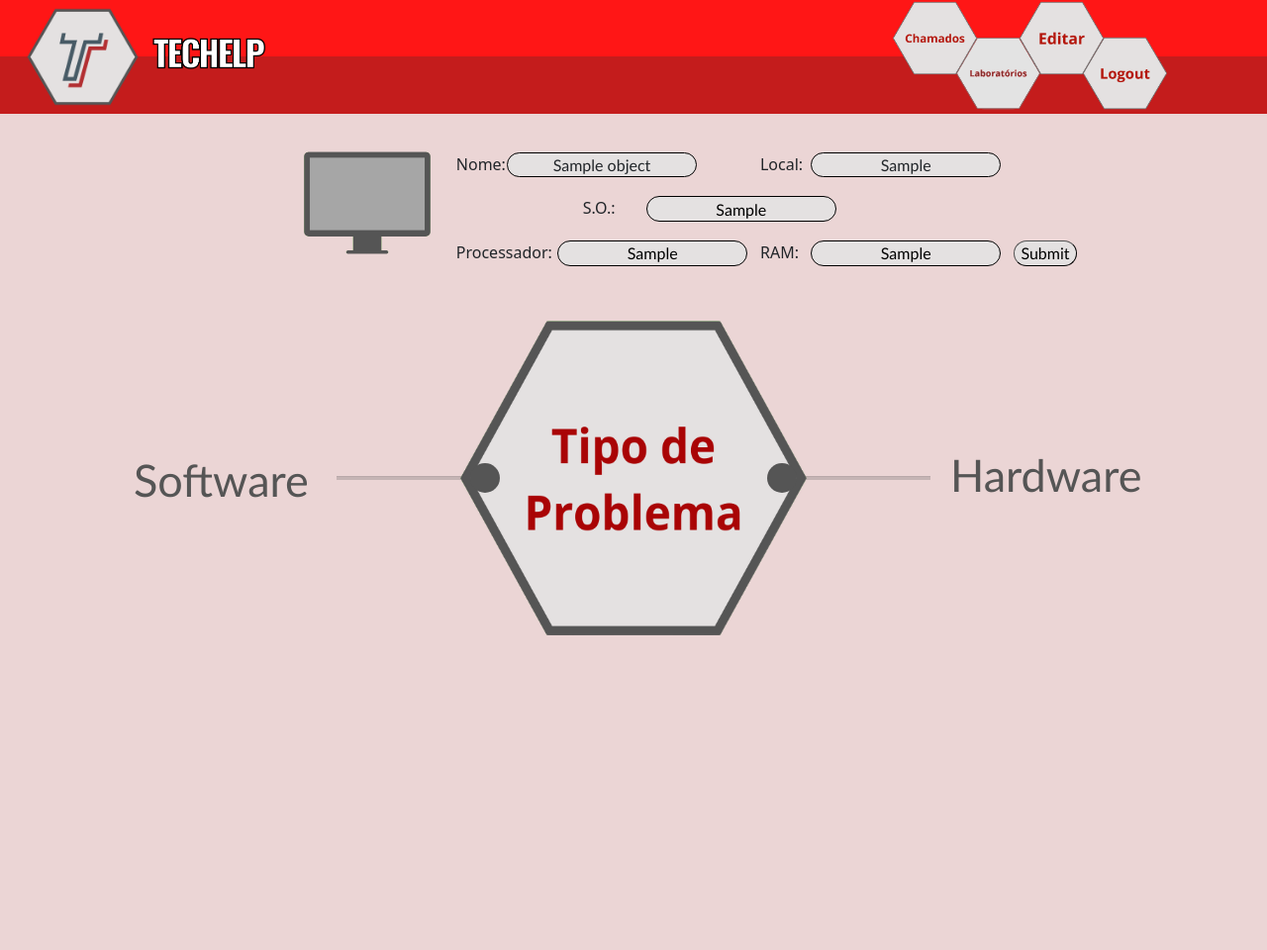
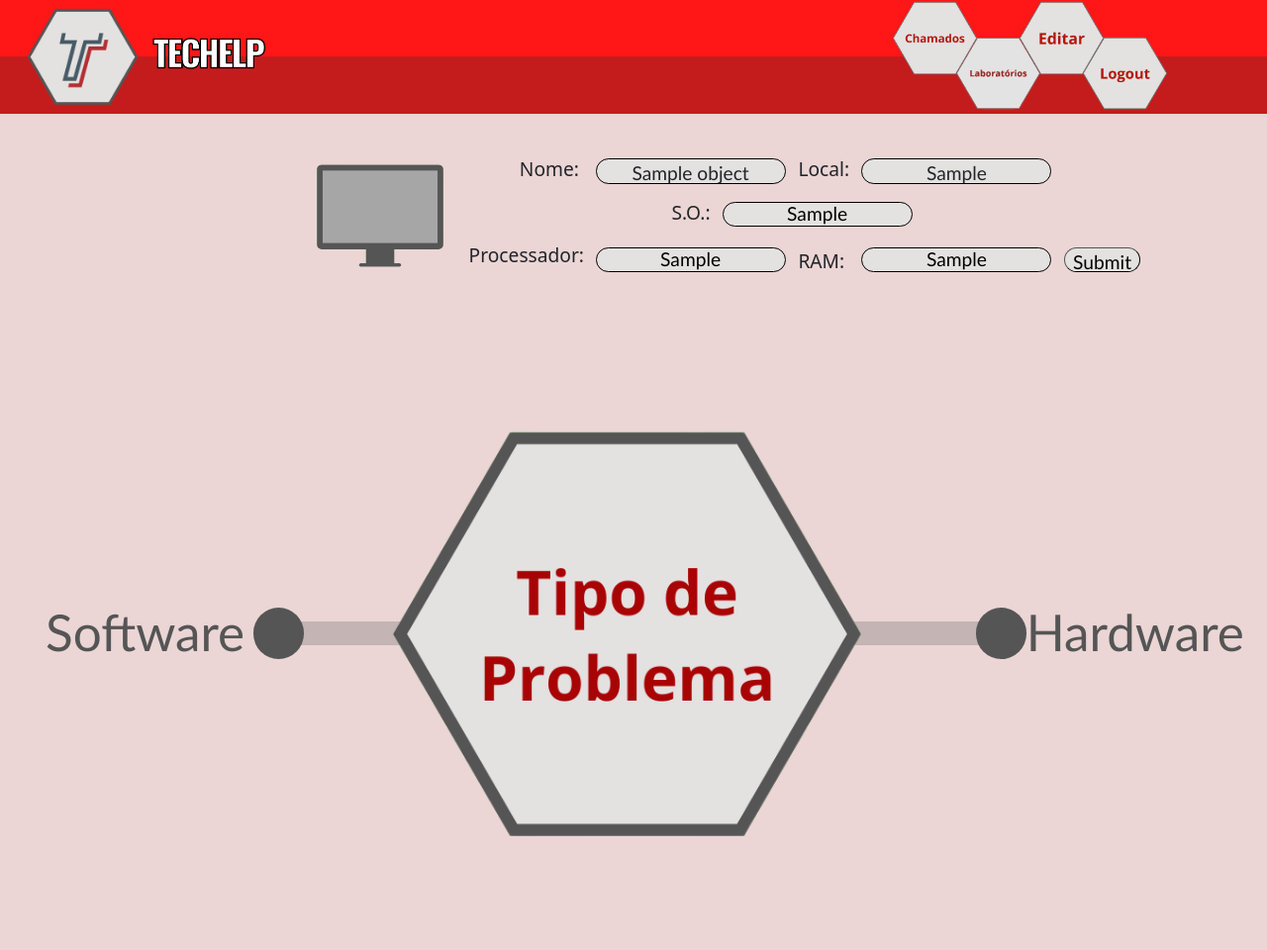
Before and after one commit to BuzzTech-API/API, a Flask app: a page that uses src/app/templates/Seleção de Problemas.html in a window 1280 px wide. Shown: the whole page at 99% size. Before the commit the page ends 642 px from the top, so only its background shows below. Run offline with Flask 2, Linux system fonts and the light colour scheme; a user stored in the database is signed in; tables that the repository leaves empty or names only in its code hold one stand-in row (values such as "Sample post"); some libraries are stand-ins or nearby versions.

Commit message:
melhorando a pagina de SP

```diff
--- a/src/app/static/css/styleSP.css
+++ b/src/app/static/css/styleSP.css
@@ -9,25 +9,33 @@
 
 
 .centro {
-    height: 300px;
+    height: 50vw;
     width: 100%;
     display: flex;
     flex-direction: row;
     align-items: center;
     justify-content: center;
-    margin-top: 10vw;
     background-repeat: no-repeat;
     background-position: center;
-    position: fixed;
+    position: absolute;
+    top: 25vw;
 }
 .espaçonessaporra{
     margin-bottom: 7vw;
 }
+
+.tipobut{
+    height:37.1vw;
+    width:37vw;
+    position: absolute;
+    top: 6.5vw;
+    left: 31vw;
+}
 .software {
     position: absolute;
-    margin-left: -330px;
-    font-size: 45px;
-    margin-top: -31px;
+    left: 3.6vw;
+    font-size: 4vw;
+    top: 22.5vw;
     color: #555555;
     font-family: 'Trebuchet MS', 'Lucida Sans Unicode', 'Lucida Grande', 'Lucida Sans', Arial, sans-serif;
 }
@@ -39,6 +47,9 @@
 .computador {
     height: 10vw;
     width: 10vw;
+    position: absolute;
+    top: 1vw;
+    left: 1vw;
 }
 
 .compos {
@@ -53,9 +64,9 @@
 
 .hardware {
     position: absolute;
-    margin-left: 145px;
-    margin-top: -30px;
-    font-size: 45px;
+    left: 81vw;
+    top: 22.5vw;
+    font-size: 4vw;
     color: #555555;
     font-family: 'Trebuchet MS', 'Lucida Sans Unicode', 'Lucida Grande', 'Lucida Sans', Arial, sans-serif;
     text-decoration: none;
@@ -81,6 +92,9 @@ a:active {
 .linha {
     z-index: -1;
     position: absolute;
+    width:55vw;
+    size: 2vw;
+    border: 1vw solid #555555;
 }
 
 .dados {
@@ -91,24 +105,29 @@ a:active {
 
 }
 
-.computador {
-    height: 10vw;
-    width: 10vw;
-}
-
-
 .circuloE {
     fill: #555555;
-    position: fixed;
-    margin-left: -300px;
+    left: 20vw;
+    top: 23vw;
 }
 
 .circuloD {
     fill: #555555;
-    position: fixed;
-    margin-left: 300px;
+    left: 77vw;
+    top: 23vw;
+}
+.fonte{
+ font-size: 1.5vw;
 }
 
+.dot {
+    height: 4vw;
+    width: 4vw;
+    background-color: #555555;
+    border-radius: 50vw;
+    position: absolute;
+    display: inline-block;
+  }
 
 .paozinho1{
     position: absolute;
@@ -119,20 +138,21 @@ a:active {
 }
 .subclasse{
     background-color: #E4E1E1;
-    border-radius: 25px;
+    border-radius: 1vw;
     text-align: center;
-    border: 1px solid black;
+    border: 0.1vw solid black;
+    padding: 0.2vw;
     font-family: 'Trebuchet MS', 'Lucida Sans Unicode', 'Lucida Grande', 'Lucida Sans', Arial, sans-serif;
     width: 15vw;
     height: 2vw;
 }
 .subclasse1{
     background-color: #E4E1E1;
-    border-radius: 25px;
-    border-width: 1px;
+    border-radius: 1vw;
+    border-width: 0.1vw;
     text-align: center;
     font-family: 'Trebuchet MS', 'Lucida Sans Unicode', 'Lucida Grande', 'Lucida Sans', Arial, sans-serif;
-    width: 5vw;
+    width: 6vw;
     height: 2vw;
 }
 
@@ -140,80 +160,82 @@ a:active {
     background-color: #cacaca;
 }
 
-.mudadisplay{
-    display: inline-block;
-}
 .flutadireita{
     float: right;
 }
+
+.padinzin{
+    padding: 0vw;
+}
+
 .nome123{
     position: absolute;
-    top: 0vw;
-    left: 0vw;
+    top: 0.3vw;
+    left: 5vw;
     margin: 0%;
 }
 
 .nome12{
     position: absolute;
-    top: 0vw;
-    left: 4vw;
+    top: 0.5vw;
+    left: 11vw;
     margin: 0%;
 }
 
 .local12{
     position: absolute;
-    top: 0vw;
-    left: 24vw;
+    top: 0.3vw;
+    left: 27vw;
     margin: 0%;
 }
 
 .local13{
     position: absolute;
-    top: 0vw;
-    left: 28vw;
-    margin: 0%;
+    top: 0.5vw;
+    left: 32vw;
+    margin: 0%
 }
 
 .local14{
     position: absolute;
-    top: 7vw;
-    left: 0vw;
+    top: 7.1vw;
+    left: 1vw;
     margin: 0%;
 }
 .local15{
     position: absolute;
-    top: 7vw;
-    left: 8vw;
+    top: 7.5vw;
+    left: 11vw;
     margin: 0%;
 }
 .local16{
     position: absolute;
-    top: 7vw;
-    left: 24vw;
+    top: 7.5vw;
+    left: 27vw;
     margin: 0%;
 }
 .local17{
     position: absolute;
-    top: 7vw;
-    left: 28vw;
+    top: 7.5vw;
+    left: 32vw;
     margin: 0%;
 }
 .local18{
     position: absolute;
-    top: 7vw;
-    left: 44vw;
+    top: 7.5vw;
+    left: 48vw;
     margin: 0%;
 }
 .local19{
     position: absolute;
-    top: 3.5vw;
-    left: 10vw;
+    top: 3.7vw;
+    left: 17vw;
     margin: 0%;
 }
 .local20{
     position: absolute;
-    top: 3.5vw;
-    left: 15vw;
+    top: 3.9vw;
+    left: 21vw;
     margin: 0%;
 }
 
--- a/src/app/templates/Seleção de Problemas.html
+++ b/src/app/templates/Seleção de Problemas.html
@@ -12,23 +12,16 @@
     <div class="">
 
         <div class="paozinho1">
-            <div >
-                <p class="mudadisplay nome123">Nome: <p class="mudadisplay nome12 subclasse">{{comp.Object_compname}}</p></p>
-                <p class="mudadisplay local12">Local: <p class="mudadisplay local13  subclasse">{{comp.Object_lab}}</p></p>
-            </div>
-        </div>
-        <div class="paozinho1">
-            <p class="mudadisplay local19">S.O.:</p>
-            <p><input type="text" value="{{comp.Object_comp_operational_system}}" name="sistema_operacional" class="local20 subclasse"></p>
-        </div>
-        <div class="paozinho1">
-            <p class="mudadisplay local14">Processador:</p>
-            <input type="text" value="{{comp.Object_comp_processor}}" name="processador" class="local15 subclasse">
-        </div>
-        <div class="paozinho1">
-            <p class="mudadisplay local16">RAM:</p>
-            <input type="text" value="{{comp.Object_comp_RAM}}" name="ram" class="local17 subclasse">
-            <input type="submit" class="local18 subclasse1">
+                <p class="fonte nome123">Nome: <p class="fonte nome12 subclasse padinzin">{{comp.Object_compname}}</p></p>
+                <p class="fonte local12">Local: <p class="fonte local13  subclasse padinzin">{{comp.Object_lab}}</p></p>
+                <p class="fonte local19">S.O.:</p>
+                <p><input type="text" value="{{comp.Object_comp_operational_system}}" name="sistema_operacional" class="fonte padinzin local20 subclasse"></p>
+
+                <p class="fonte local14">Processador:</p>
+                <input type="text" value="{{comp.Object_comp_processor}}" name="processador" class="fonte local15 subclasse padinzin">
+                <p class="fonte local16">RAM:</p>
+                <input type="text" value="{{comp.Object_comp_RAM}}" name="ram" class="fonte local17 subclasse padinzin">
+                <input type="submit" class="fonte local18 subclasse1 padinzin">
         </div>
     </div>
 </form>
@@ -39,30 +32,31 @@
         <div class="compos">
             <img src="{{url_for('static', filename='img/computador.png')}}" alt="computador" class="computador">
         </div>
-        <div class="dados">
+            <div class="dados fonte">
                 <p class="nome">Nome:</p>
-        <div class="EsNome inputBase2">
+            <div class="EsNome inputBase2 padinzin">
                 <p>{{comp.Object_compname}}</p>
             </div>
                 <p class="l">Local:</p>
-        <div class=" ll inputBase2">
+            <div class=" ll inputBase2 padinzin">
                 <p>{{comp.Object_lab}}</p>
             </div>
                 <p class="so">S.O.:</p>
-        <div class="sso inputBase2">
+            <div class="sso inputBase2 padinzin">
                 <p>{{comp.Object_comp_operational_system}}</p>
             </div>
                 <p class="processador">Processador:</p>
-        <div class="pr inputBase2">
+            <div class="pr inputBase2 padinzin">
                 <p>{{comp.Object_comp_processor}}</p>
             </div>
                 <p class="ram">RAM:</p>
-        <div class=" rm inputBase2">
+            <div class=" rm inputBase2 padinzin">
                 <p>{{comp.Object_comp_RAM}}</p>
             </div>
 
         </div>
 </section>
+<div class="espaçonessaporra"></div>
 {% endif %}
 
     <!-- Botão Software -->
@@ -74,16 +68,16 @@
         <input id="problem1" class="software" name="problem" style="visibility: hidden;" value='Software'
             class="esconde" onclick="descrição()" type="radio" form="form2">
     </a>
-    <hr class="linha" size="6" width="600px" align="left" color="#555555">
-    <svg xmlns="http://www.w3.org/2000/svg" width="30" height="30" class="circuloE">
-        <circle cx="15" cy="15" r="15" />
+    <hr class="linha" align="left" color="#555555">
+    <svg xmlns="http://www.w3.org/2000/svg" class="circuloE">
+        <span class="dot circuloE"></span>
     </svg>
 
-    <svg xmlns="http://www.w3.org/2000/svg" width="30" height="30" class="circuloD">
-        <circle cx="15" cy="15" r="15" />
+    <svg xmlns="http://www.w3.org/2000/svg" class="circuloD">
+        <span class="dot circuloD"></span>
     </svg>
 
-    <img class="" src="{{ url_for('static', filename='img/TipoBut.png') }}" alt="logo" height="370px" width="350px">
+    <img class="tipobut" src="{{ url_for('static', filename='img/TipoBut.png') }}" alt="logo">
 
     <!-- Botão Hardware -->
     <a href="#" id="botão-hardware">
```
Also changed, not shown: other parts of src/app/static/css/styleSP.css (+57 -51 lines). Lines whose indentation alone changed are shown as unchanged.
